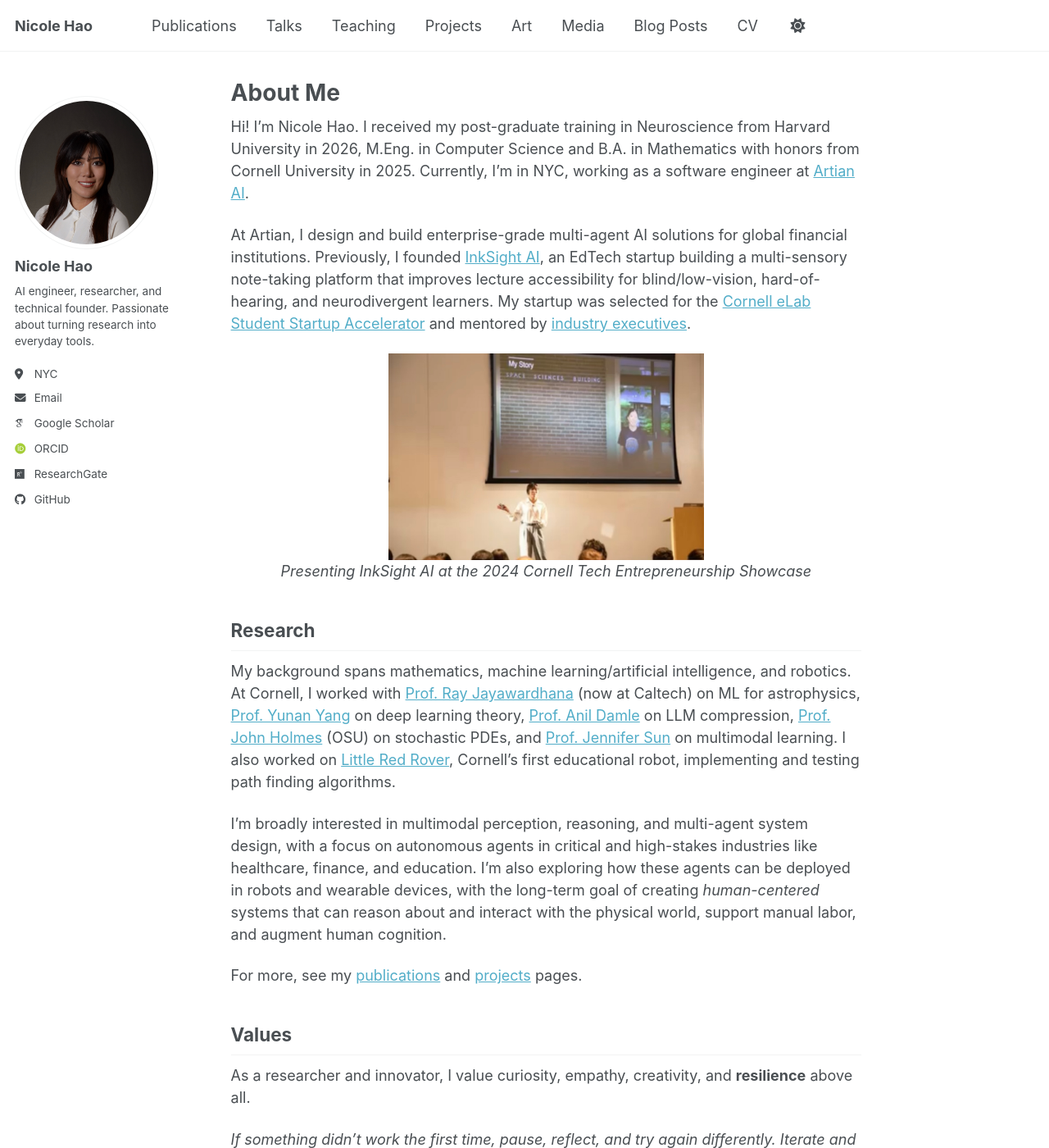
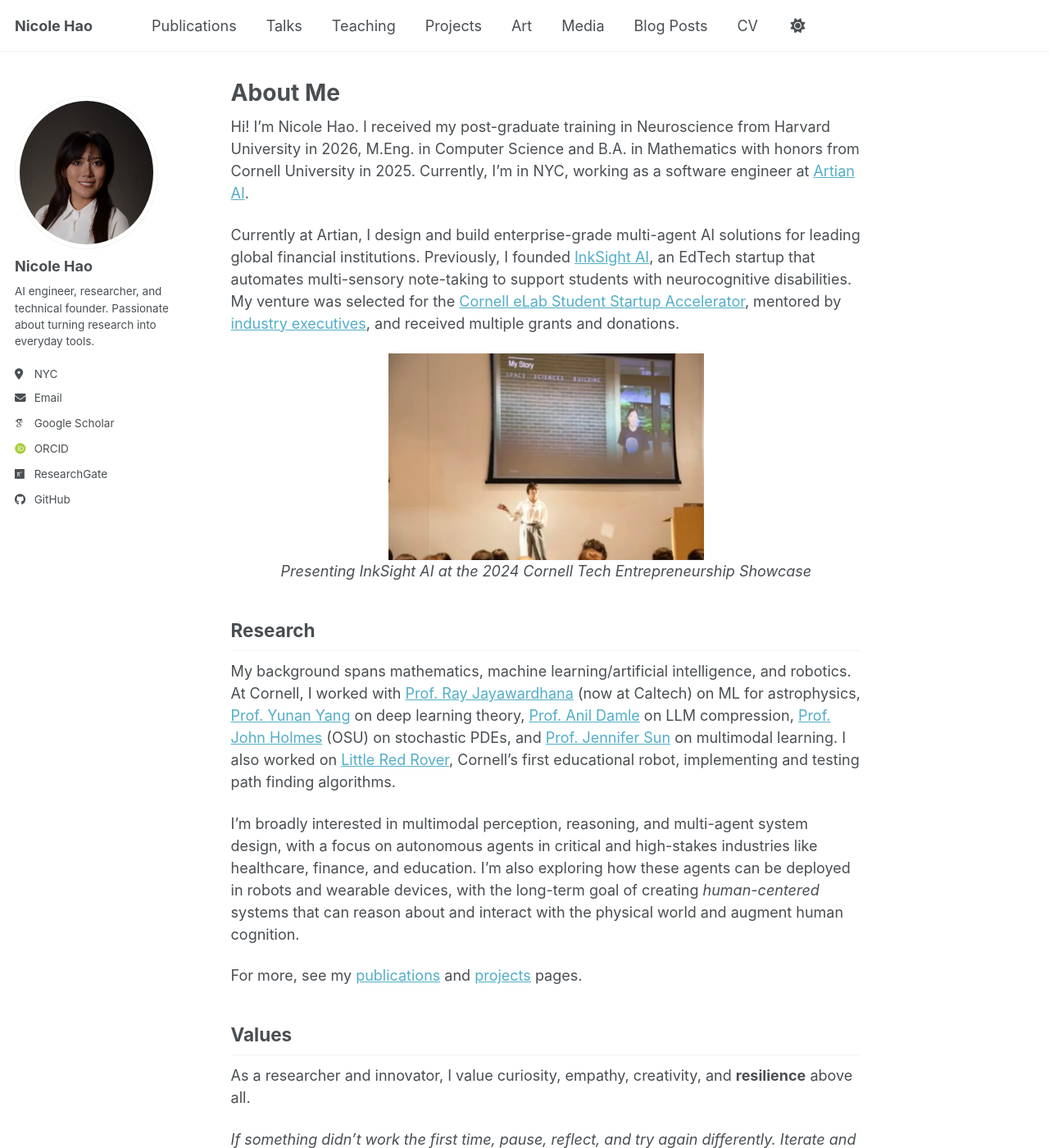
Before and after one commit to nicolehao34/nicolehao34.github.io, a Jekyll site: the page built from _pages/about.md, in a window 1280 px wide and 1400 px high. Shown: the whole window at 82% size. Built offline with Jekyll 4.4.1, drawn with Linux system fonts in a browser that asks for light colours; some web fonts are replaced; a script bundle is joined from its source files by our own code; library files that are not in the unit come from our copies.

Commit message:
Refine description of InkSight AI and clarify focus on neurocognitive disabilities in About Me section

```diff
--- a/_pages/about.md
+++ b/_pages/about.md
@@ -8,7 +8,8 @@ redirect_from:
 ---
 Hi! I’m Nicole Hao. I received my post-graduate training in Neuroscience from Harvard University in 2026, M.Eng. in Computer Science and B.A. in Mathematics with honors from Cornell University in 2025. Currently, I'm in NYC, working as a software engineer at [Artian AI](https://artian.ai).
 
-At Artian, I design and build enterprise-grade multi-agent AI solutions for global financial institutions. Previously, I founded [InkSight AI](/portfolio/inksight-ai/), an EdTech startup building a multi-sensory note-taking platform that improves lecture accessibility for blind/low-vision, hard-of-hearing, and neurodivergent learners. My startup was selected for the [Cornell eLab Student Startup Accelerator](https://www.elabstartup.com/) and mentored by [industry executives](/teaching/#mentorship-and-gratitude).
+
+Currently at Artian, I design and build enterprise-grade multi-agent AI solutions for leading global financial institutions. Previously, I founded [InkSight AI](/portfolio/inksight-ai/), an EdTech startup that automates multi-sensory note-taking to support students with neurocognitive disabilities. My venture was selected for the [Cornell eLab Student Startup Accelerator](https://www.elabstartup.com/), mentored by [industry executives](/teaching/#mentorship-and-gratitude), and received multiple grants and donations.
 
 <p align="center">
   <img src="/images/pitch.jpg" alt="Cornell Tech Entrepreneurship Showcase, InkSight: Empowering All Learners with AI" width="50%"><br>
@@ -20,7 +21,7 @@ Research
 
 My background spans mathematics, machine learning/artificial intelligence, and robotics. At Cornell, I worked with [Prof. Ray Jayawardhana](https://www.caltech.edu/about/news/ray-jayawardhana-appointed-caltech-tenth-president) (now at Caltech) on ML for astrophysics, [Prof. Yunan Yang](https://yunany.github.io/) on deep learning theory, [Prof. Anil Damle](https://www.cs.cornell.edu/~damle/) on LLM compression, [Prof. John Holmes](https://math.osu.edu/people/holmes.782) (OSU) on stochastic PDEs, and [Prof. Jennifer Sun](https://bowers.cornell.edu/people/jennifer-j-sun) on multimodal learning. I also worked on [Little Red Rover](https://little-red-rover.com/#/), Cornell's first educational robot, implementing and testing path finding algorithms.
 
-I'm broadly interested in multimodal perception, reasoning, and multi-agent system design, with a focus on autonomous agents in critical and high-stakes industries like healthcare, finance, and education. I'm also exploring how these agents can be deployed in robots and wearable devices, with the long-term goal of creating *human-centered* systems that can reason about and interact with the physical world, support manual labor, and augment human cognition.
+I'm broadly interested in multimodal perception, reasoning, and multi-agent system design, with a focus on autonomous agents in critical and high-stakes industries like healthcare, finance, and education. I'm also exploring how these agents can be deployed in robots and wearable devices, with the long-term goal of creating *human-centered* systems that can reason about and interact with the physical world and augment human cognition.
 
 For more, see my [publications](/publications/) and [projects](/portfolio/) pages.
 
```
